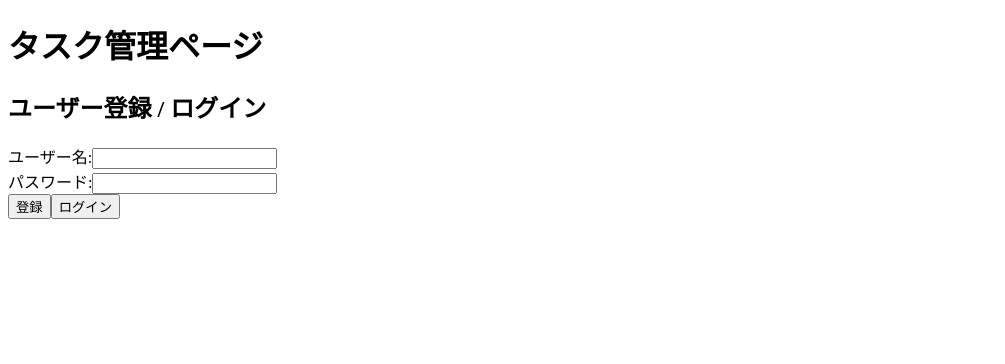
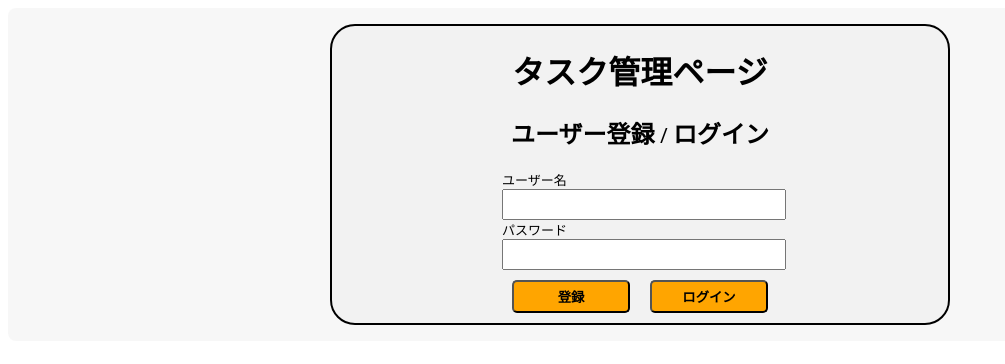
Before and after one commit to matsufuji-shi/TaskManagementApplication, a React (Create React App) app in the folder task-manager-frontend/: page /auth in a window 1280 px wide. Shown: the top 364 px of the page, without its empty margins (0-1005 px from the left). Built offline with nearby package versions, Linux system fonts and the light colour scheme.

Commit message:
docs:css設定

```diff
--- a/task-manager-frontend/src/App.css
+++ b/task-manager-frontend/src/App.css
@@ -1,93 +1,68 @@
-/* 全体のスタイル */
-.App {
-  text-align: left;
-  width: 80%;
-  max-width: 800px;
-  margin: 40px auto;
-  font-family: Arial, sans-serif;
-  color: #333;
-  padding: 20px;
-  box-shadow: 0 2px 10px rgba(0, 0, 0, 0.1);
-  border-radius: 8px;
-  background-color: #ffffff;
+/* ログイン画面 */
+.login{
+  place-items: center;
+  margin: 0 auto;
+  width: 50%;
+  border:  2px solid black;
+  border-radius: 25px;
+  background-color: #9590900f;
+}
+/*ユーザー名・PWの文字*/
+.userPw{
+  font-size: 13px;
 }
 
-/* フォームのスタイル */
-.textBox {
-  text-align: center;
-  margin-bottom: 20px;
+/*ログイン画面入力欄*/
+.loginInput{
+  font-size: 160%;
+  width: 100%;
+  height: 25px;
 }
 
-.textBox input {
-  width: 45%;
-  padding: 10px;
-  margin: 5px 2.5%;
-  border: 1px solid #ccc;
-  border-radius: 4px;
-  font-size: 16px;
+/*ログイン画面ボタンを横並び*/
+.loginbutton{
+  display: flex;
 }
 
-.textBox button {
-  padding: 10px 20px;
-  border: none;
-  border-radius: 4px;
-  background-color: #007bff;
-  color: white;
-  font-size: 16px;
-  cursor: pointer;
-  transition: background-color 0.3s;
+/*ログインボタン個々の設定*/
+.authbutton{
+  margin: 10px;
+  padding: 5px;
+  width: 50%;
+  background-color: orange;
+  font-weight: bold;
+  border-radius: 5px;
 }
 
-.textBox button:hover {
-  background-color: #0056b3;
+/*タスク画面のボタン*/
+.app-container {
+  position: relative;
+  padding: 1rem;
+  background-color: #c3c3c321;
+  border-radius: 8px;
 }
 
-/* リストのスタイル */
-ul {
-  list-style-type: none;
-  padding-inline-start: 0;
-  margin: 0;
+/*ログアウトボタン設定*/
+.logout{
+  position: absolute;
+  top: 10px;
+  right: 10px;
 }
 
-li {
-  margin: 5px 0;
-  padding: 10px;
-  background-color: #f8f9fa;
-  border: 1px solid #ddd;
+/*タスク画面に表示されるボタンすべて*/
+.taskButton{
+  background-color: #276affd9;
+  color: #ffffff;
+  font-weight: bold;
+  border: 1px rgb(229, 226, 226) solid;
   border-radius: 4px;
+  padding: 7px;
+  margin: 2px;
 }
 
-.user-info {
-  display: flex;
-  justify-content: flex-start; /* 左寄せに変更 */
-  align-items: center;
-  padding: 2px 0;
+/*タスク画面のinput*/
+.taskInput{
+  width: 260px;
+  padding: 5px 0px;
+  margin: 4px;
 }
-
-.user-info span:first-child {
-  font-weight: bold;
-  margin-right: 10px; /* ラベルとテキストの間のスペースを減らす */
-}
-
-.user-info span:last-child {
-  flex-grow: 1;
-  text-align: right;
-  padding-left: 10px;
-}
-
-/* メディアクエリを追加してレスポンシブ対応 */
-@media (max-width: 600px) {
-  .textBox input, .textBox button {
-    width: 100%;
-    margin: 5px 0;
-  }
-
-  .user-info {
-    flex-direction: column;
-    align-items: flex-start;
-  }
-
-  .user-info span:last-child {
-    text-align: left;
-  }
-}
--- a/task-manager-frontend/src/App.js
+++ b/task-manager-frontend/src/App.js
@@ -4,6 +4,7 @@ import TaskList from "./components/TaskList";
 import TaskForm from "./components/TaskForm";
 import TaskDetail from "./components/TaskDetail";
 import AuthForm from "./components/AuthForm";
+import './App.css';
 
 function App() {
   const [isLoggedIn, setIsLoggedIn] = useState(false);
@@ -24,23 +25,21 @@ function App() {
 
   return (
     <Router>
-      <div className="App">
-        <h1>タスク管理ページ</h1>
+      <div className="app-container">
+      {isLoggedIn && <LogoutButton onLogout={handleLogout} />}
 
       <Routes>
       <Route
         path="/"
         element={
           isLoggedIn ? (
-                <>
             <TaskList />
-                  <LogoutButton onLogout={handleLogout} />
-                </>
           ) : (
             <Navigate to="/auth" />
           )
         }
       />
+
           <Route
             path="/auth"
             element={
@@ -51,6 +50,7 @@ function App() {
               )
             }
           />
+
           <Route
             path="/add-task"
             element={isLoggedIn ? <TaskForm /> : <Navigate to="/auth" />}
@@ -75,7 +75,7 @@ const LogoutButton = ({ onLogout }) => {
 
   return (
     location.pathname === "/" && (
-      <button onClick={onLogout}>ログアウト</button>
+      <button onClick={onLogout} className="logout taskButton">ログアウト</button>
     )
   );
 };
--- a/task-manager-frontend/src/components/AuthForm.js
+++ b/task-manager-frontend/src/components/AuthForm.js
@@ -1,6 +1,7 @@
 import React, { useState } from "react";
 import axiosInstance from "../api/axiosInstance";
 import { useNavigate } from "react-router-dom";
+import '../App.css';
 
 function AuthForm({ setIsLoggedIn }) {
   const [username, setUsername] = useState("");
@@ -54,32 +55,39 @@ function AuthForm({ setIsLoggedIn }) {
     }
 };
   return (
-    <div>
+    <div className="login">
+      <h1>タスク管理ページ</h1>
       <h2>ユーザー登録 / ログイン</h2>
       <form>
+      <div className="userPw">
         <div>
-          <label>ユーザー名:</label>
+          <label>ユーザー名</label>
+        </div>
           <input
             type="text"
             value={username}
             onChange={(e) => setUsername(e.target.value)}
+            className="loginInput"
           />
+        <div>
+          <label>パスワード</label>
         </div>
-        <div>
-          <label>パスワード:</label>
           <input
             type="password"
             value={password}
             onChange={(e) => setPassword(e.target.value)}
+            className="loginInput"
           />
-        </div>
+     </div>
         {error && <p style={{ color: "red" }}>{error}</p>}
-        <button onClick={(e) => handleSubmit(e, "register")} disabled={loading}>
+        <div className="loginbutton">
+        <button onClick={(e) => handleSubmit(e, "register")} disabled={loading} className="authbutton">
           {loading ? "登録中..." : "登録"}
         </button>
-        <button onClick={(e) => handleSubmit(e, "login")} disabled={loading}>
+        <button onClick={(e) => handleSubmit(e, "login")} disabled={loading} className="authbutton">
           {loading ? "ログイン中..." : "ログイン"}
         </button>
+        </div>
       </form>
     </div>
   );
--- a/task-manager-frontend/src/components/TaskDetail.js
+++ b/task-manager-frontend/src/components/TaskDetail.js
@@ -61,8 +61,8 @@ function TaskDetail() {
           <p>{task.description}</p>
           <p><strong>期限日:</strong> {new Date(task.due_date).toLocaleDateString()}</p>  {/* 期限日を表示 */}
           <p><strong>ステータス:</strong> {task.status}</p>  {/* ステータスを表示 */}
-          <Link to={`/edit/${id}`}><button>編集</button></Link>
-          <button onClick={handleDelete}>削除</button>
+          <Link to={`/edit/${id}`}><button className="taskButton">編集</button></Link>
+          <button onClick={handleDelete} className="taskButton">削除</button>
         </>
       ) : (
         <p>タスクが存在しません。</p>
--- a/task-manager-frontend/src/components/TaskForm.js
+++ b/task-manager-frontend/src/components/TaskForm.js
@@ -67,6 +67,13 @@ function TaskForm({ onTaskAdded }) {
       } else {
         await addTask(formState);
         console.log("タスクが追加されました:", title);
+
+        setFormState({
+          title: "",
+          description: "",
+          dueDate: "",
+          status: "未完了",
+        });
         if (onTaskAdded) onTaskAdded();
       }
       navigate("/");
@@ -91,16 +98,18 @@ function TaskForm({ onTaskAdded }) {
           placeholder="タスクのタイトル"
           value={formState.title}
           onChange={handleChange}
+          className="taskInput"
         />
         <br />
-        <input
-          type="text"
+        <textarea
           name="description"
           placeholder="タスクの説明"
           value={formState.description}
           onChange={handleChange}
+          className="taskInput"
         />
         <br />
+        期限日：
         <input
           type="date"
           name="dueDate"
@@ -108,14 +117,15 @@ function TaskForm({ onTaskAdded }) {
           onChange={handleChange}
         />
         <br />
+        ステータス：
         <select name="status" value={formState.status} onChange={handleChange}>
           <option value="未完了">未完了</option>
           <option value="完了">完了</option>
         </select>
         <br />
-        <button type="submit">{isEditing ? "保存" : "追加"}</button>
+        <button type="submit" className="taskButton">{isEditing ? "保存" : "追加"}</button>
         {isEditing && (
-          <button type="button" onClick={handleCancel}>
+          <button type="button" onClick={handleCancel} className="taskButton">
             キャンセル
           </button>
         )}
--- a/task-manager-frontend/src/components/TaskList.js
+++ b/task-manager-frontend/src/components/TaskList.js
@@ -23,6 +23,7 @@ const TaskList = () => {
 
   return (
     <div>
+      <h1>タスク管理ページ</h1>
       <h2>タスク一覧</h2>
 
       {tasks.map((task) => (
```
Lines whose indentation alone changed are shown as unchanged.
